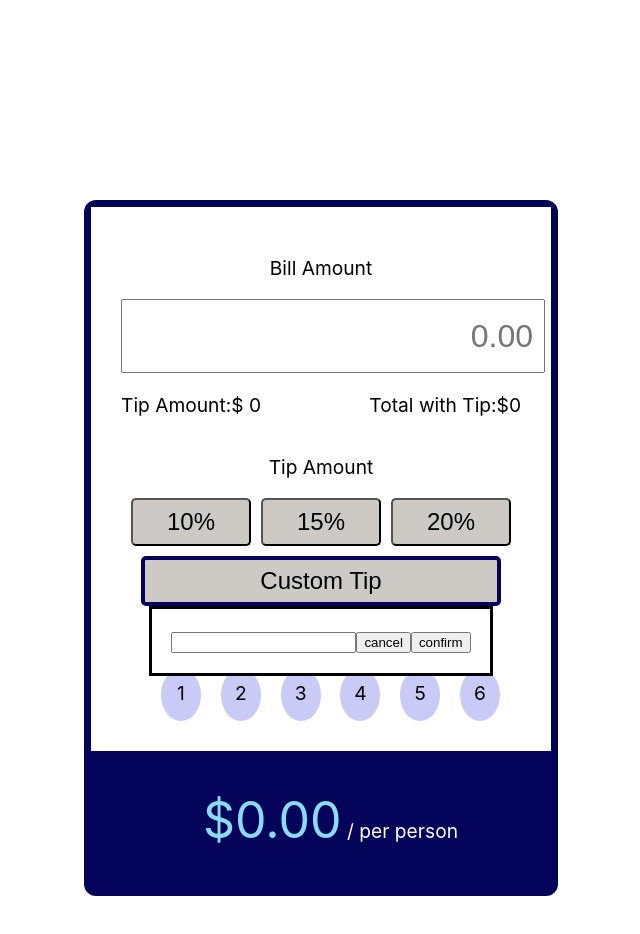
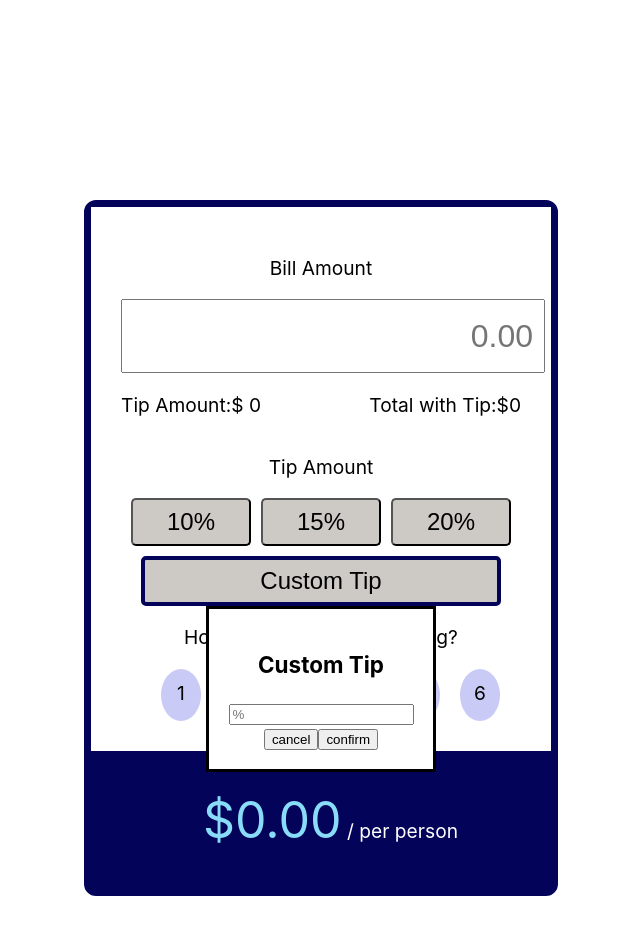
Before and after one commit to kfoley123/tipCalculator, a React (Create React App) app: page / in a window 1280 px wide. Both pictures are taken after a click on the button "Custom Tip". Shown: the top 934 px of the page, without its empty margins (319-959 px from the left). Built offline with nearby package versions, Linux system fonts and the light colour scheme; the HTML template or start-up script is replaced by a standard one.

Commit message:
Update the onclick so that it runs the setTip function and passes through the value punched into the input

```diff
--- a/src/App.js
+++ b/src/App.js
@@ -99,8 +99,11 @@ function App() {
                         Custom Tip
                     </button>
                     <dialog open={dialogOpen}>
+                        <h3>Custom Tip</h3>
+
                         <form method="dialog">
-                            <input type="text" />
+                            <input type="text" placeholder="%" />
+                            <div>
                                 <button
                                     value="cancel"
                                     onClick={() => setDialogOpen(false)}
@@ -109,13 +112,17 @@ function App() {
                                 </button>
                                 <button
                                     value="default"
-                                onClick={() => {
+                                    onClick={(event) => {
                                         setDialogOpen(false);
-                                    setTip(30);
+                                        setTip(
+                                            event.target.parentNode
+                                                .previousElementSibling.value
+                                        );
                                     }}
                                 >
                                     confirm
                                 </button>
+                            </div>
                         </form>
                     </dialog>
                 </div>
```
Lines whose indentation alone changed are shown as unchanged.
